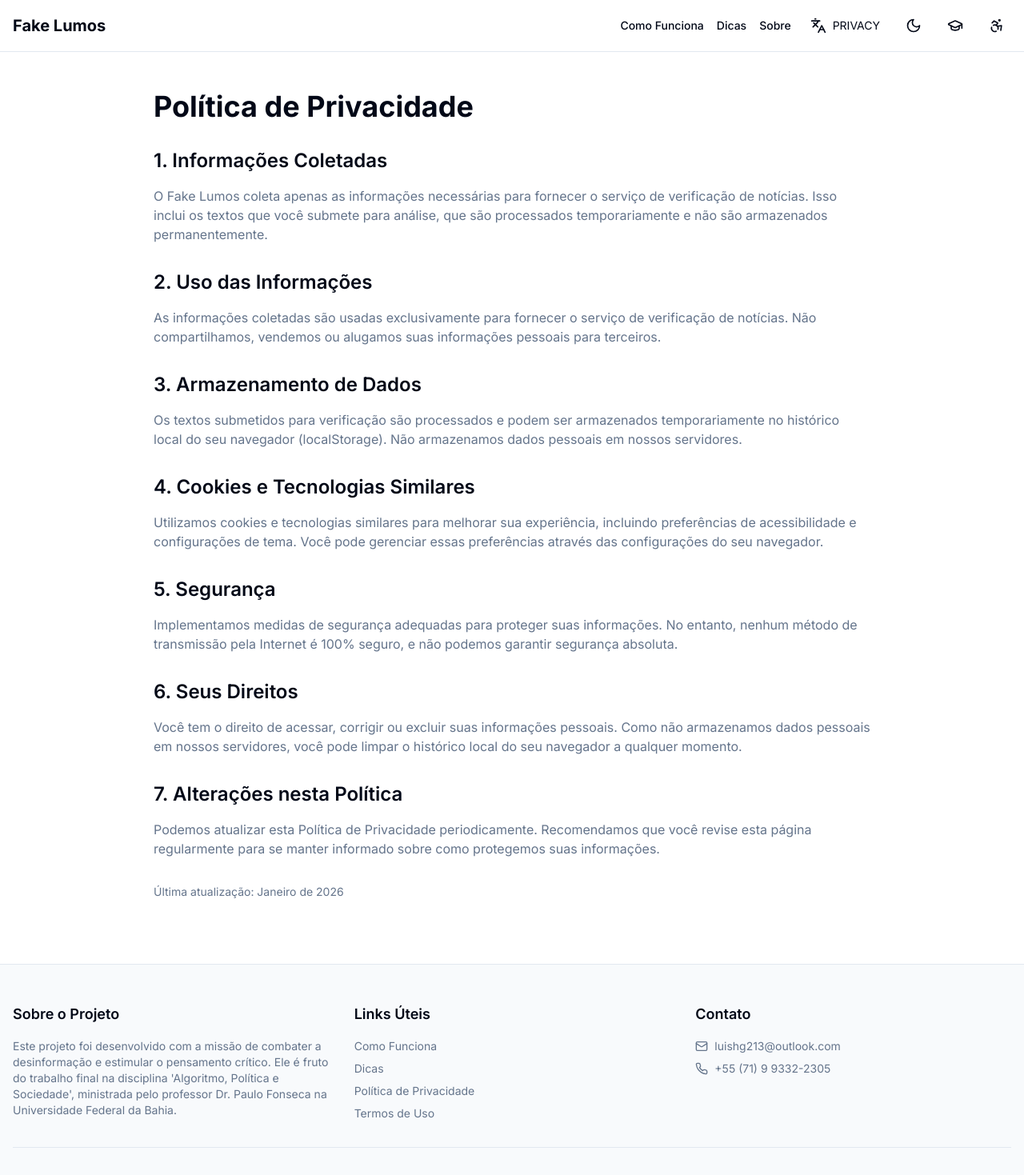
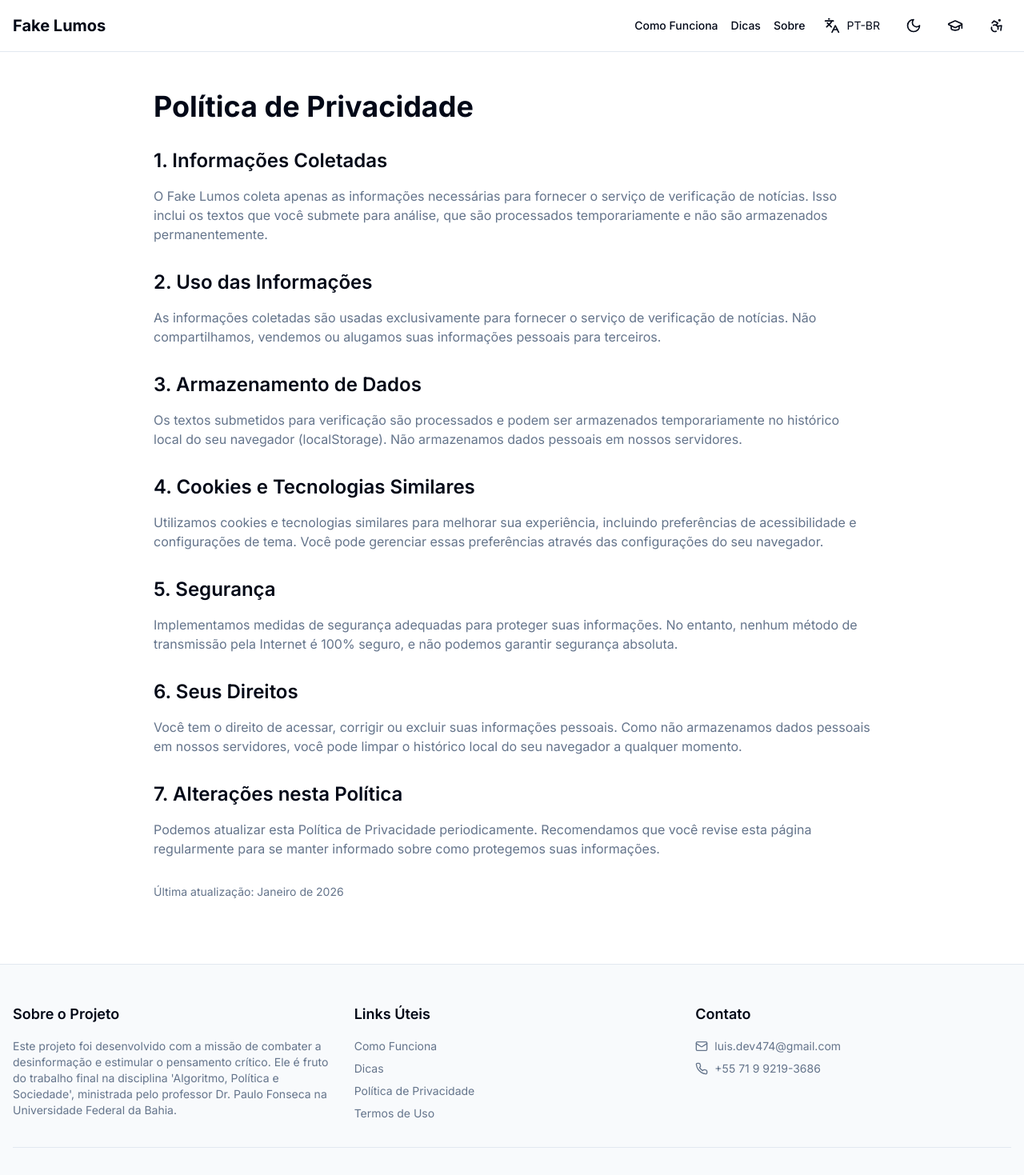
Before and after one commit to LuisT-ls/Fakelumos1, a Next.js app: page /pt-BR/privacy in a window 1280 px wide. Shown: the top 1469 px of the page at 80% size. Built offline with nearby package versions, Linux system fonts and the light colour scheme.

Commit message:
feat: add fact-checking tip, update contact details, and improve locale handling in navigation

```diff
--- a/components/footer.tsx
+++ b/components/footer.tsx
@@ -47,14 +47,14 @@ export function Footer() {
             <ul className="space-y-2 text-sm">
               <li className="flex items-center gap-2 text-muted-foreground">
                 <Mail className="h-4 w-4" />
-                <a href="mailto:luishg213@outlook.com" className="hover:text-foreground">
-                  luishg213@outlook.com
+                <a href="mailto:luis.dev474@gmail.com" className="hover:text-foreground">
+                  luis.dev474@gmail.com
                 </a>
               </li>
               <li className="flex items-center gap-2 text-muted-foreground">
                 <Phone className="h-4 w-4" />
-                <a href="tel:+5571993322305" className="hover:text-foreground">
-                  +55 (71) 9 9332-2305
+                <a href="tel:+5571992193686" className="hover:text-foreground">
+                  +55 71 9 9219-3686
                 </a>
               </li>
             </ul>
--- a/components/nav.tsx
+++ b/components/nav.tsx
@@ -1,6 +1,6 @@
 "use client";
 
-import { useTranslations } from "next-intl";
+import { useTranslations, useLocale } from "next-intl";
 import { Link } from "@/i18n/routing";
 import { useTheme } from "./theme-provider";
 import { Moon, Sun, Accessibility, Languages, GraduationCap } from "lucide-react";
@@ -26,7 +26,7 @@ export function Nav() {
     tutorialContext = undefined;
   }
 
-  const currentLocale = pathname.split("/")[1] || "pt-BR";
+  const currentLocale = useLocale();
 
   const handleRestartTutorial = () => {
     if (tutorialContext) {
@@ -37,8 +37,7 @@ export function Nav() {
   };
 
   const changeLanguage = (locale: string) => {
-    const pathWithoutLocale = pathname.replace(`/${currentLocale}`, "");
-    router.push(pathWithoutLocale || "/", { locale });
+    router.push(pathname || "/", { locale });
     setShowLanguageMenu(false);
   };
 
--- a/components/tips-section.tsx
+++ b/components/tips-section.tsx
@@ -1,7 +1,7 @@
 "use client";
 
 import { useTranslations } from "next-intl";
-import { CheckCircle2, Calendar, Search, AlertTriangle, Image } from "lucide-react";
+import { CheckCircle2, Calendar, Search, AlertTriangle, Image, ShieldCheck } from "lucide-react";
 
 export function TipsSection() {
   const t = useTranslations();
@@ -26,6 +26,10 @@ export function TipsSection() {
     {
       key: "verifyMedia",
       icon: Image,
+    },
+    {
+      key: "checkFactChecking",
+      icon: ShieldCheck,
     },
   ];
 
--- a/i18n/messages/en.json
+++ b/i18n/messages/en.json
@@ -64,6 +64,10 @@
     "verifyMedia": {
       "title": "Verify Images and Videos",
       "description": "Images and videos can be edited or taken out of context. Use reverse image verification tools to confirm the origin."
+    },
+    "checkFactChecking": {
+      "title": "Consult Fact-Checking Agencies",
+      "description": "Specialized agencies like Snopes, PolitiFact, and FactCheck.org investigate and verify information circulating online. Check them before sharing anything."
     }
   },
   "footer": {
@@ -228,7 +232,7 @@
     },
     "section7": {
       "title": "7. Contact",
-      "content": "If you have questions about these Terms of Use, please contact us at: luishg213@outlook.com"
+      "content": "If you have questions about these Terms of Use, please contact us at: luis.dev474@gmail.com"
     },
     "lastUpdated": "Last updated: January 2025"
   },
--- a/i18n/messages/es.json
+++ b/i18n/messages/es.json
@@ -64,6 +64,10 @@
     "verifyMedia": {
       "title": "Verifica Imágenes y Videos",
       "description": "Las imágenes y videos pueden ser editados o sacados de contexto. Usa herramientas de verificación inversa de imágenes para confirmar el origen."
+    },
+    "checkFactChecking": {
+      "title": "Consulta Agencias de Verificación",
+      "description": "Agencias especializadas como Chequeado, Maldita.es y AFP Factual investigan y verifican información que circula en redes. Consúltalas antes de compartir."
     }
   },
   "footer": {
@@ -228,7 +232,7 @@
     },
     "section7": {
       "title": "7. Contacto",
-      "content": "Si tienes preguntas sobre estos Términos de Uso, contáctanos a través del correo electrónico: luishg213@outlook.com"
+      "content": "Si tienes preguntas sobre estos Términos de Uso, contáctanos a través del correo electrónico: luis.dev474@gmail.com"
     },
     "lastUpdated": "Última actualización: Enero de 2025"
   },
--- a/i18n/messages/pt-BR.json
+++ b/i18n/messages/pt-BR.json
@@ -64,6 +64,10 @@
     "verifyMedia": {
       "title": "Verifique Imagens e Vídeos",
       "description": "Imagens e vídeos podem ser editados ou tirados de contexto. Use ferramentas de verificação reversa de imagens para confirmar a origem."
+    },
+    "checkFactChecking": {
+      "title": "Consulte Agências de Fact-Checking",
+      "description": "Agências especializadas como Agência Lupa, Aos Fatos e AFP Checamos investigam e verificam informações que circulam nas redes. Consulte-as antes de compartilhar."
     }
   },
   "footer": {
@@ -228,7 +232,7 @@
     },
     "section7": {
       "title": "7. Contato",
-      "content": "Se você tiver dúvidas sobre estes Termos de Uso, entre em contato conosco através do email: luishg213@outlook.com"
+      "content": "Se você tiver dúvidas sobre estes Termos de Uso, entre em contato conosco através do email: luis.dev474@gmail.com"
     },
     "lastUpdated": "Última atualização: Janeiro de 2026"
   },
```
Also changed, not shown: 1 other file (tests, documents, lock files or other folders).
